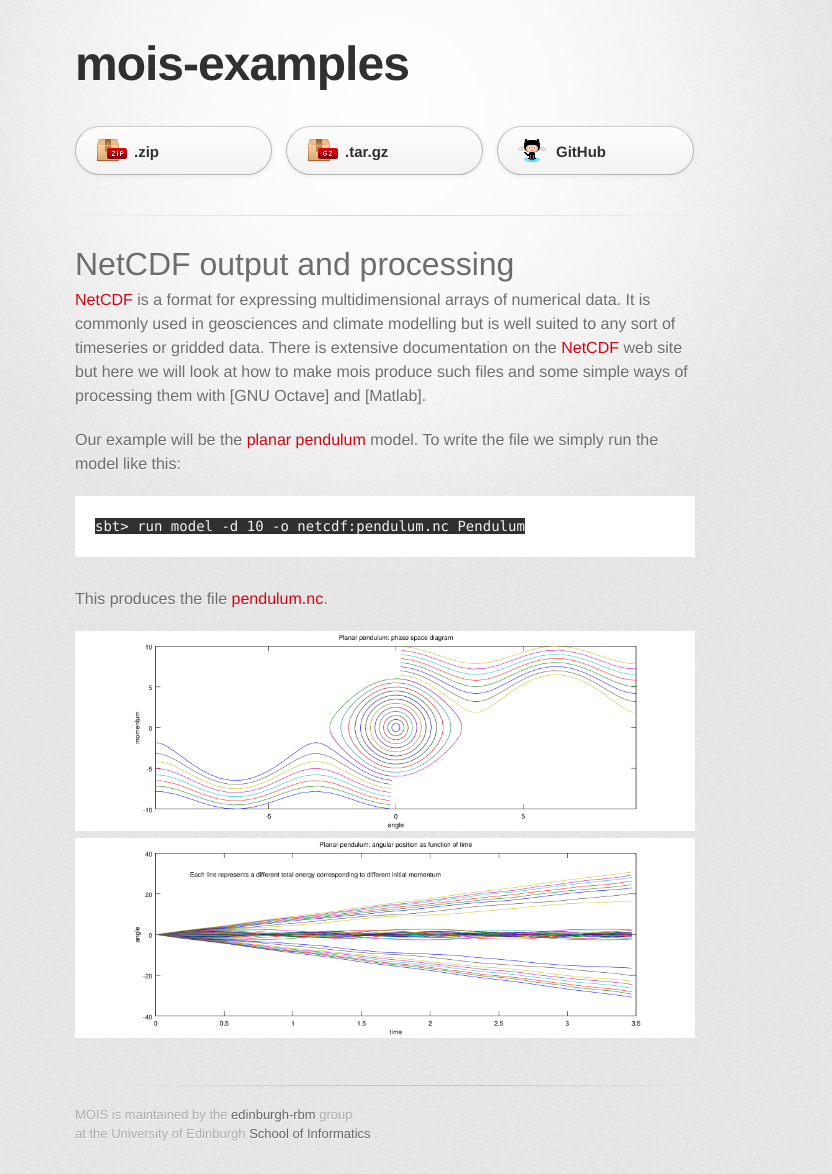
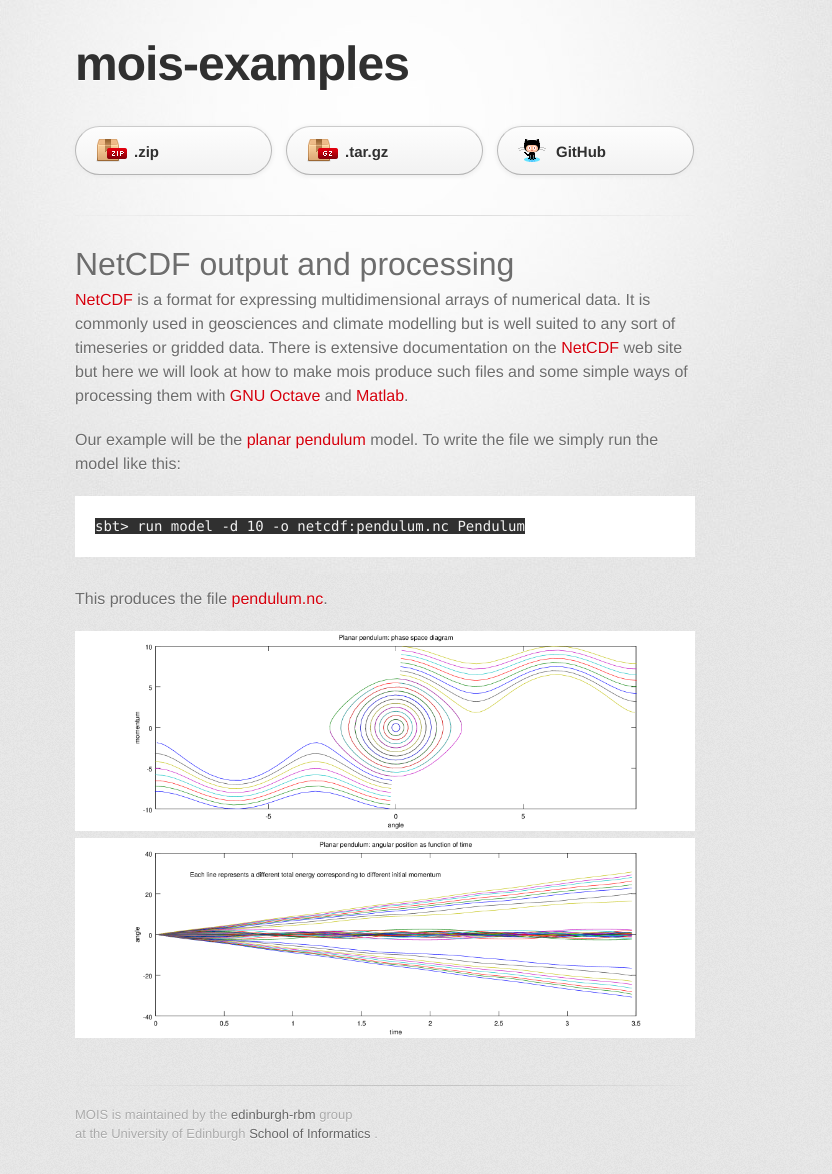
Before and after one commit to edinburgh-rbm/mois-examples, a Jekyll site: the page built from netcdf/index.md, in a window 1280 px wide. Shown: the whole page, without its empty margins (255-1087 px from the left). Built offline with Jekyll 4.4.1, drawn with Linux system fonts in a browser that asks for light colours; some web fonts are replaced; part of the change alters nothing that is shown.

```diff
--- a/netcdf/index.md
+++ b/netcdf/index.md
@@ -26,4 +26,6 @@ This produces the file [pendulum.nc](pendulum.nc).
 ![Angle as a function of time](pendulum_theta_time.png)
 
 [NetCDF]: http://www.unidata.ucar.edu/netcdf
+[GNU Octave]: https://gnu.org/software/octave/
+[Matlab]: http://www.mathworks.co.uk/products/matlab/
 [planar pendulum]: ../pendulum
```
Also changed, not shown: 1 other file.
